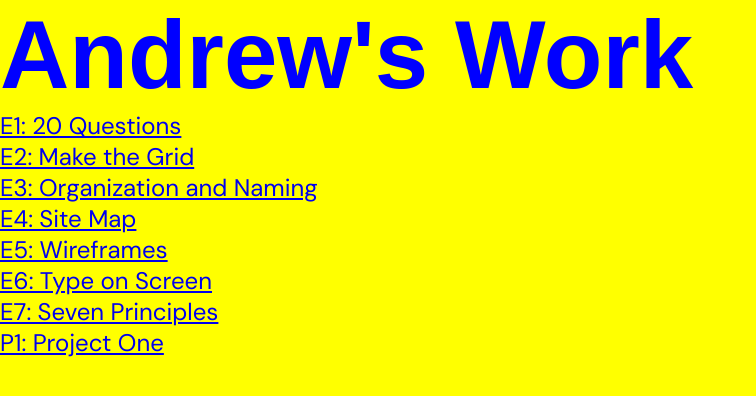
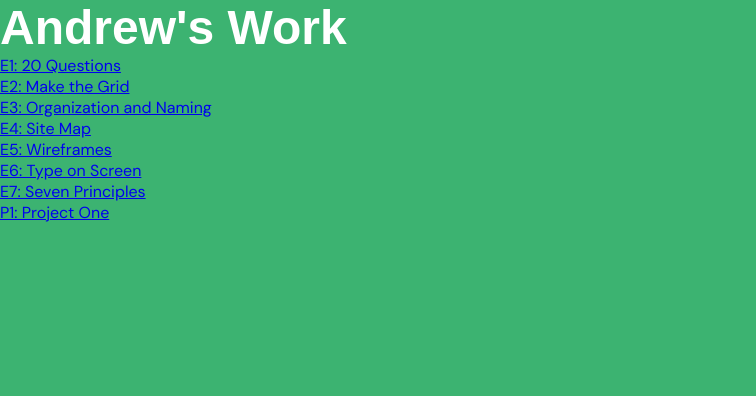
Before and after one commit to Asavino98/introtoweb, a plain HTML site: page index.html in a window 1280 px wide. Shown: the whole page, without its empty margins (0-756 px from the left). Drawn offline with Linux system fonts and the light colour scheme; a web font is replaced by a local one.

Commit message:
updateclasssite

```diff
--- a/css/main.css
+++ b/css/main.css
@@ -9,8 +9,11 @@ body {
 }
 h1 {
   font-family: lavigne-display, sans-serif;
-  font-size: 2em;
-  color: Blue;
+  font-size: 3em;
+  color: white;
+}
+ul {
+  font-size: 1em;
 }
 h2 {
   font-family: lavigne-display, sans-serif;
--- a/index.html
+++ b/index.html
@@ -4,19 +4,9 @@
     <meta charset="utf-8">
     <title>Andrew Savino</title>
     <style type="text/css">
-    body{
-      background-color: yellow;
-    h1 {
-      font-color: blue;
-      font-family: lavigne-display, sans-serif;
-      font-size: 6em;
-     }
-     ul {
-       color: green;
-       font-family: 'DM Sans', sans-serif;
-       font-size: 1.5em;
-     }
-
+    body {
+      background-color: #3cb371;
+    }
        </style>
     <link href="https://fonts.googleapis.com/css2?family=DM+Sans:ital,wght@0,400;0,700;1,400;1,700&display=swap" rel="stylesheet">
     <link rel="stylesheet" href="https://use.typekit.net/cqw2gih.css">
```
